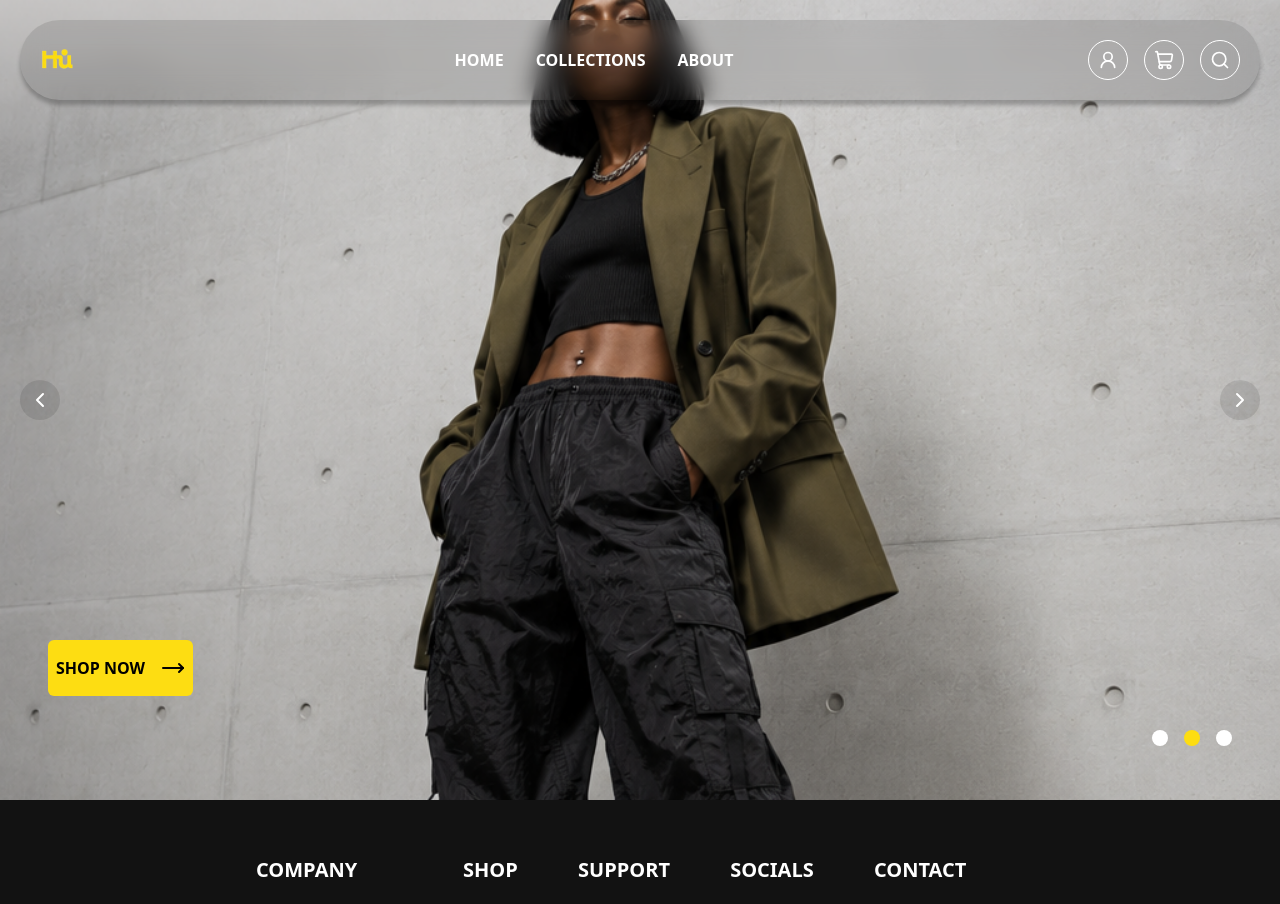
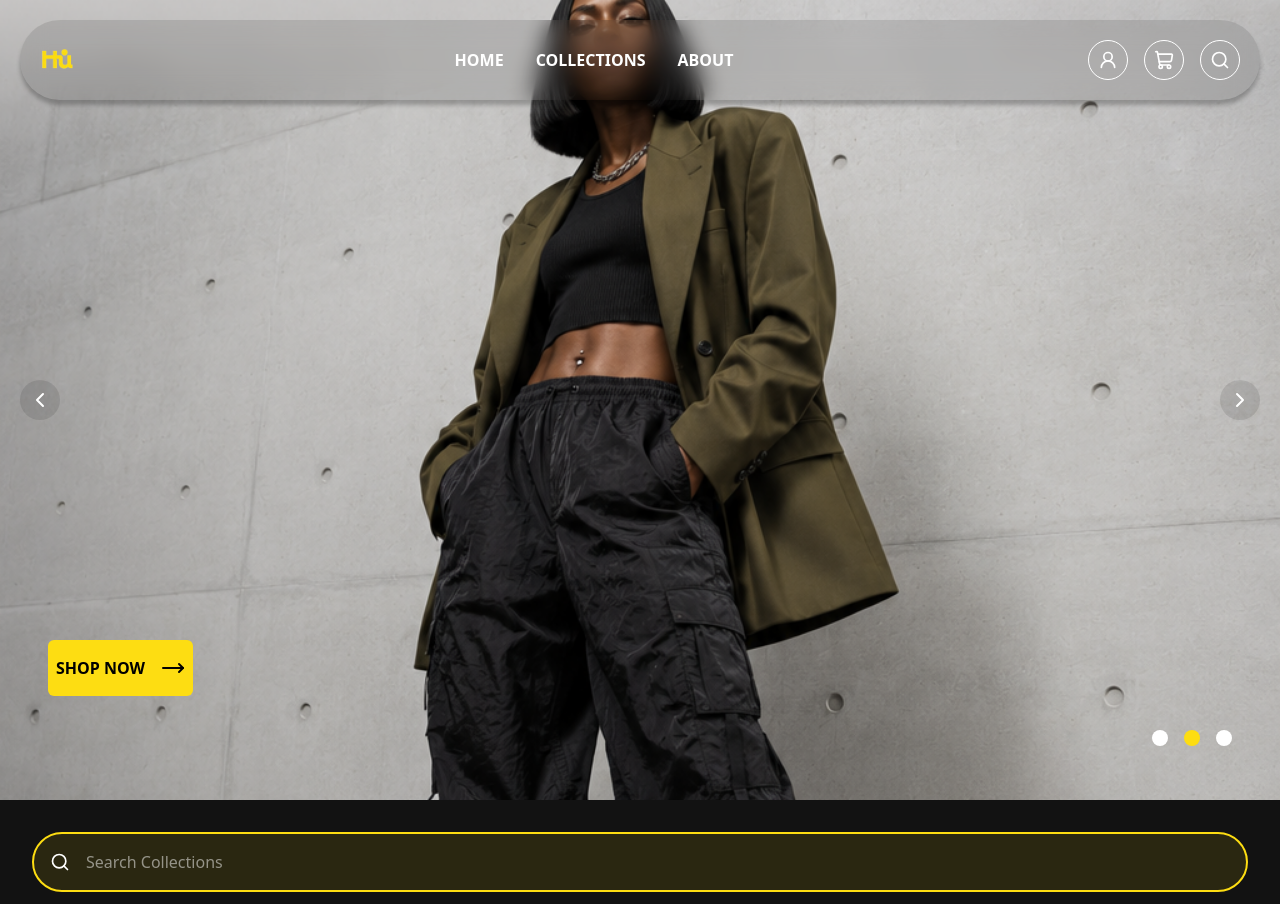
Before and after one commit to MubarakAfolabi/clothing-store, a Next.js app: page /collections/kids in a window 1280 px wide. Shown: the top 904 px of the page. Built offline with nearby package versions, Linux system fonts and the light colour scheme.

Commit message:
feat: add collection controls section to collection page

```diff
--- a/app/collections/[collection]/page.tsx
+++ b/app/collections/[collection]/page.tsx
@@ -1,5 +1,6 @@
 "use client";
 
+import CollectionControls from "@/components/collections/CollectionControls";
 import HeroSlideshow from "@/components/collections/HeroSlideshow";
 import { useParams } from "next/navigation";
 
@@ -9,8 +10,7 @@ export default function Collection() {
   return (
     <main>
       <HeroSlideshow collection={collection} />
-
-      {/* <section>123</section> */}
+      <CollectionControls />
     </main>
   );
 }
--- /dev/null
+++ b/components/collections/CollectionControls.tsx
@@ -0,0 +1,32 @@
+import { Search } from "lucide-react";
+
+export default function CollectionControls() {
+  return (
+    <section className="flex flex-col gap-4 p-8">
+      <form>
+        <div className="bg-[hsla(52,98%,53%,0.1)] flex items-center border-2 border-[hsla(52,98%,53%,1)] rounded-full px-4">
+          <Search size="20" />
+          <input
+            placeholder="Search Collections"
+            className="flex-1 outline-none p-4"
+          />
+        </div>
+      </form>
+
+      <div className="flex justify-between items-center">
+        <button className="bg-[hsla(52,98%,53%,0.1)] border-2 border-[hsla(52,98%,53%,1)]  rounded-full px-4 py-2 w-fit font-bold cursor-pointer">
+          Size
+        </button>
+        <button className="bg-[hsla(52,98%,53%,0.1)] border-2 border-[hsla(52,98%,53%,1)]  rounded-full px-4 py-2 w-fit font-bold cursor-pointer">
+          Garment Type
+        </button>
+        <button className="bg-[hsla(52,98%,53%,0.1)] border-2 border-[hsla(52,98%,53%,1)]  rounded-full px-4 py-2 w-fit font-bold cursor-pointer">
+          Price
+        </button>
+        <button className="bg-[hsla(52,98%,53%,0.1)] border-2 border-[hsla(52,98%,53%,1)]  rounded-full px-4 py-2 w-fit font-bold cursor-pointer">
+          Sort By
+        </button>
+      </div>
+    </section>
+  );
+}
```
